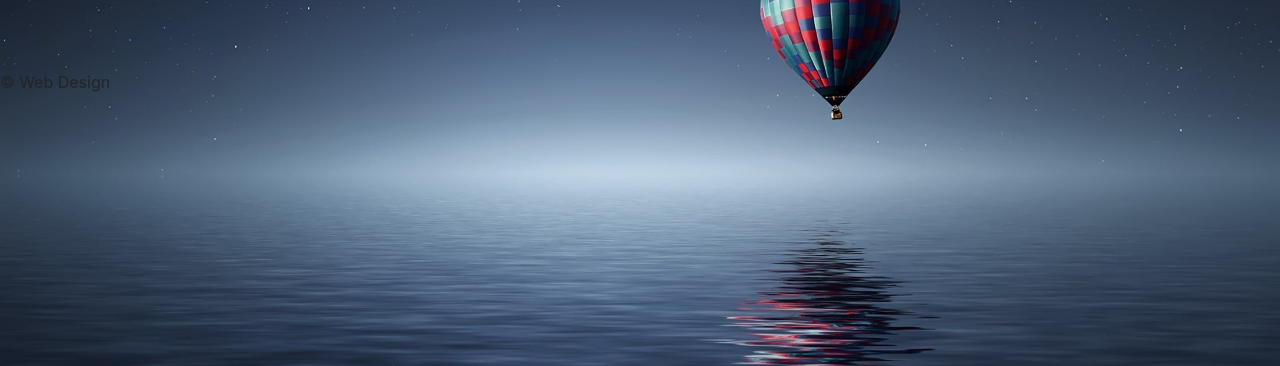
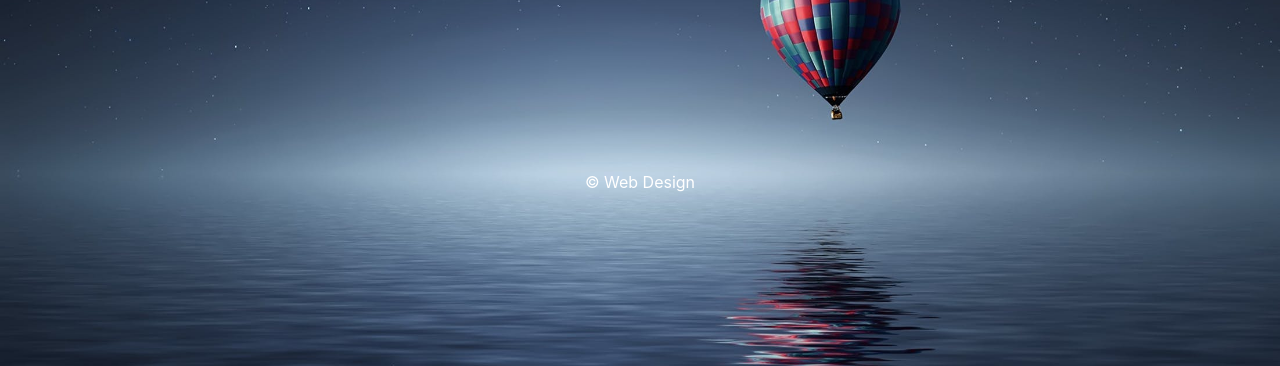
Before and after one commit to Rloria7/transparent-landing-page, a plain HTML site: page index.html in a window 1280 px wide. Shown: the part 369-735 px from the top of the page. Drawn offline with nearby package versions, Linux system fonts and the light colour scheme.

Commit message:
Update style.css

```diff
--- a/style.css
+++ b/style.css
@@ -38,6 +38,11 @@ margin-right:0;
 .collapse:hover ul{
 color: aliceblue;
 }
+footer{
+    padding: 100px;
+    color: #fff;
+    text-align: center;
+}
 @media(max-widht:640px){
     .home-text{
         margin-top: 55%;
```
